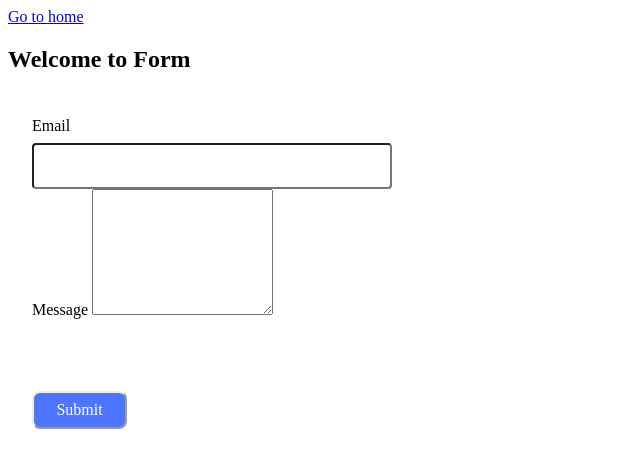
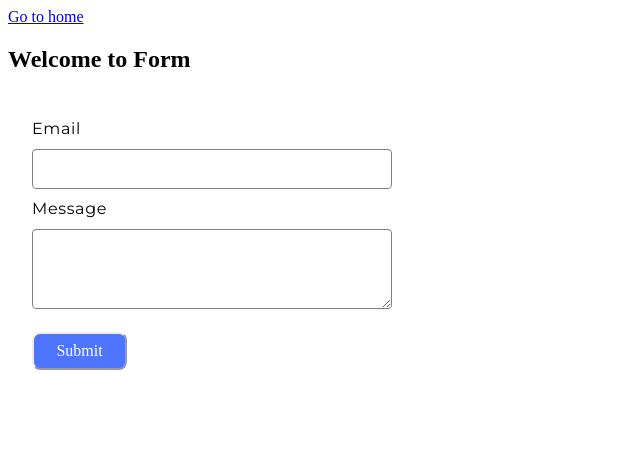
Before and after one commit to VitaliyKharytonov/goit-js-hw-09, a website built with Vite: page src/2-form.html in a window 1280 px wide. Shown: the whole page, without its empty margins (0-640 px from the left). Built offline with nearby package versions, Linux system fonts and the light colour scheme.

Commit message:
add style, fix style

```diff
--- a/src/css/styles.css
+++ b/src/css/styles.css
@@ -6,6 +6,8 @@
 }
 ul {
   list-style: none;
+  padding: 0;
+  margin: 0;
 }
 .body {
   font-family: 'Montserrat', sans-serif;
@@ -46,25 +48,47 @@ ul {
   padding: 24px;
   border-radius: 8px;
 }
+.feedback-form__label {
+  font-family: 'Montserrat', sans-serif;
+  font-size: 16px;
+  font-weight: 400;
+  line-height: calc(24 / 16);
+  letter-spacing: 0.04em;
+}
+
 .feedback-form__input {
   width: 100%;
-  margin: 0;
-  margin-top: 8px;
+  height: 40px;
+  margin: 8px 0;
 
-  padding: 12px;
-  padding-left: 42px;
   font: inherit;
+  color: #2e2f42;
 
-  /* color: $basic-text-color;
-  background-color: $modal-bg-color;
-  border: 1px solid $input-border-color; */
+  border: 1px solid #808080;
   border-radius: 4px;
   outline: none;
 }
+
+.feedback-form__input:hover {
+  border-color: #000000;
+}
+.feedback-form__textarea {
+  width: 100%;
+  height: 80px;
+  margin: 0;
+  margin-top: 8px;
+  font: inherit;
+  color: #2e2f42;
+
+  border: 1px solid #808080;
+  border-radius: 4px;
+  outline: none;
+}
+
 .feedback-form__button {
   width: 95px;
   height: 40px;
-  margin-top: 72px;
+  margin-top: 16px;
 
   font: inherit;
   font-weight: 500;
```
